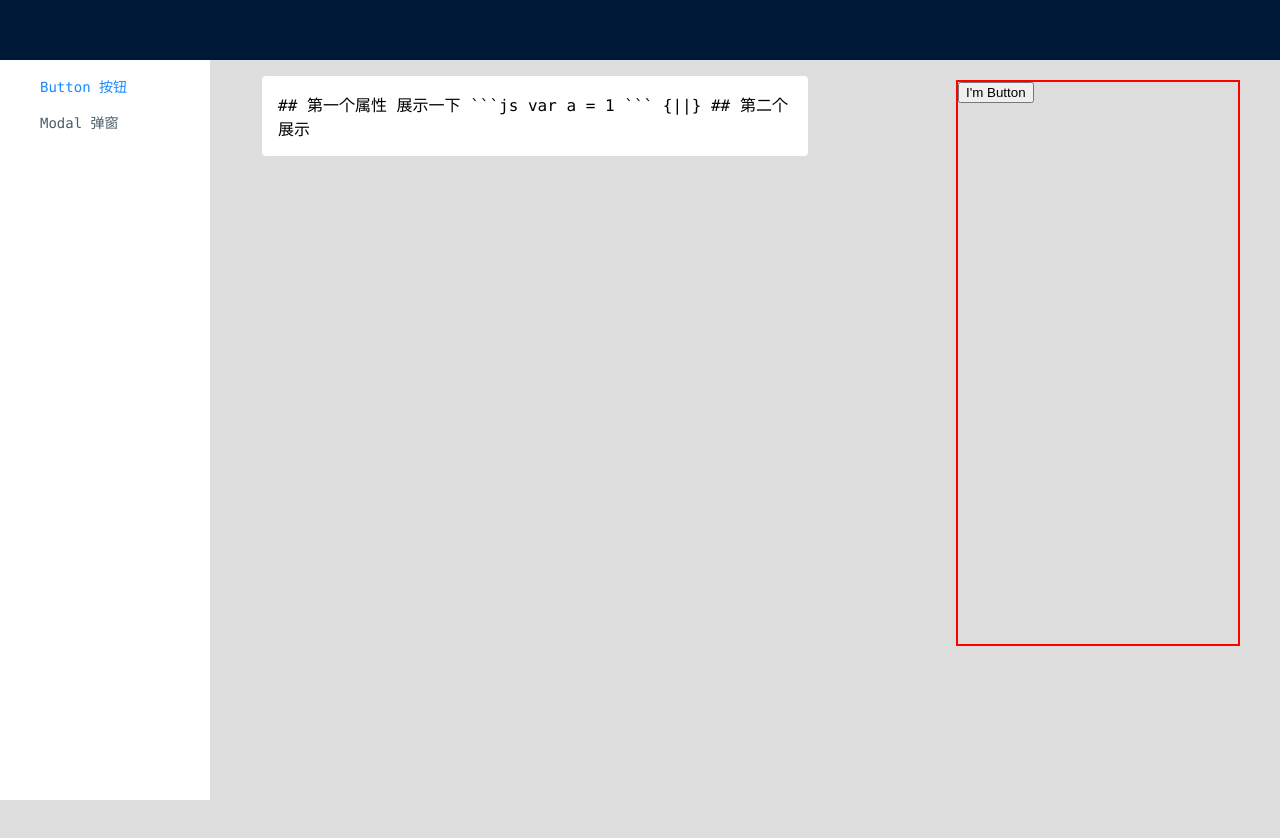
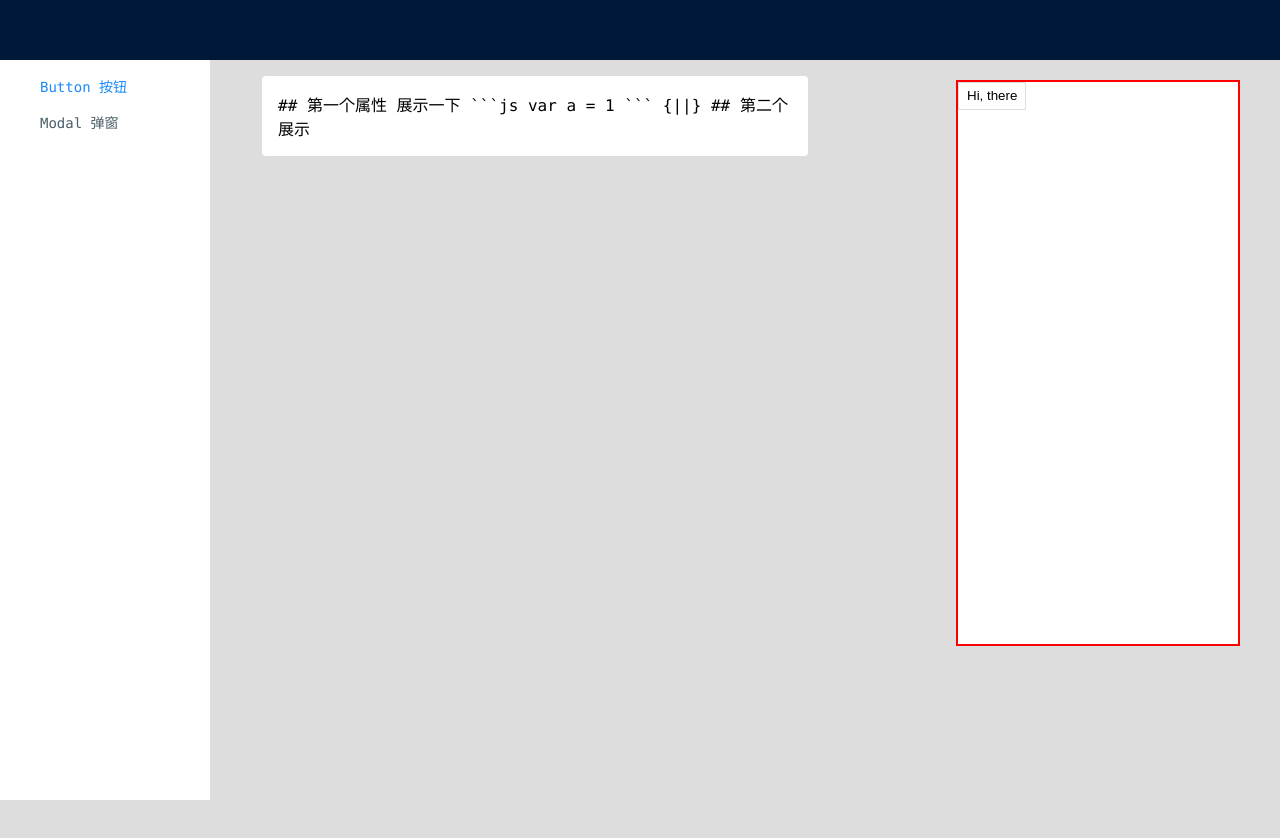
Before and after one commit to mysteryven/wings-ui, a React app in the folder docs/: page /#/button in a window 1280 px wide. Built offline with nearby package versions, Linux system fonts and the light colour scheme.

Commit message:
test:button test

```diff
--- a/docs/components/index.scss
+++ b/docs/components/index.scss
@@ -32,6 +32,7 @@ body {
     margin: 0 440px 0 calc(#{$side-width} + 20px);
   }
   .w-mobile-view {
+    background-color: white;
     position: fixed;
     top: 80px;
     right: 40px;
--- /dev/null
+++ b/src/Button/index.scss
@@ -0,0 +1,11 @@
+$grey: #ddd;
+
+.w-button {
+    padding: 0.4em 0.6em;
+    background-color: white;
+    outline: none;
+    border: 1px solid $grey;
+    &:active {
+        background-color: darken($color: $grey, $amount: 0)
+    }
+}
--- a/src/Button/index.tsx
+++ b/src/Button/index.tsx
@@ -1,14 +1,37 @@
 import * as React from 'react';
-import {FunctionComponent} from 'react';
+import { FunctionComponent, MouseEvent } from 'react';
+import sc from '../utils/classname';
+import './index.scss';
 
-interface ButtonProps {
-  type?: 'primary' | 'default';
+interface ButtonProps extends React.ButtonHTMLAttributes<HTMLButtonElement> {
+  theme?: 'primary' | 'default';
+  onClick?: React.MouseEventHandler;
+  className?: string;
+  disabled?: boolean;
+  loading?: boolean;
 }
 
-const Button: FunctionComponent<ButtonProps> = () => {
+const Button: FunctionComponent<ButtonProps> = (props) => {
+  const { className, theme, onClick, disabled, loading, ...restProps } = props;
+  const btnClasses = sc(
+    'w-button',
+    className,
+    theme,
+    disabled ? 'w-disabled' : ''
+  );
+
+  function onButtonClick(e: MouseEvent<HTMLButtonElement>): void {
+    if (!disabled && !loading) {
+      onClick && onClick(e);
+    }
+  }
+
   return (
-    <button className={'w-button'}>I'm Button</button>
+    <button className={btnClasses} onClick={onButtonClick} {...restProps}>
+      {props.children}
+    </button>
   );
 };
-
-export default Button;
+export default Button; Button.defaultProps = {
+  theme: 'default',
+};
```
Also changed, not shown: src/Button/button.test.tsx (added, +66 -0 lines).
